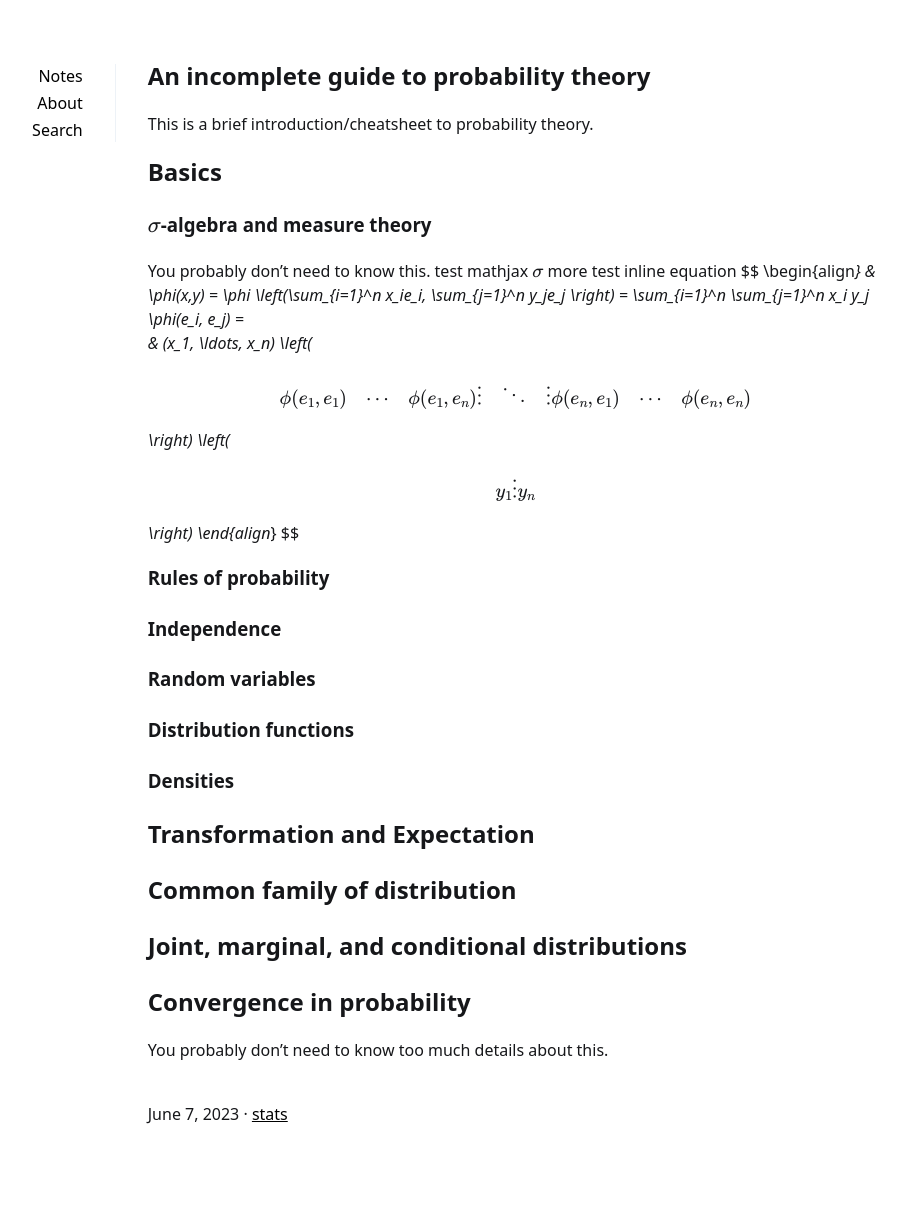
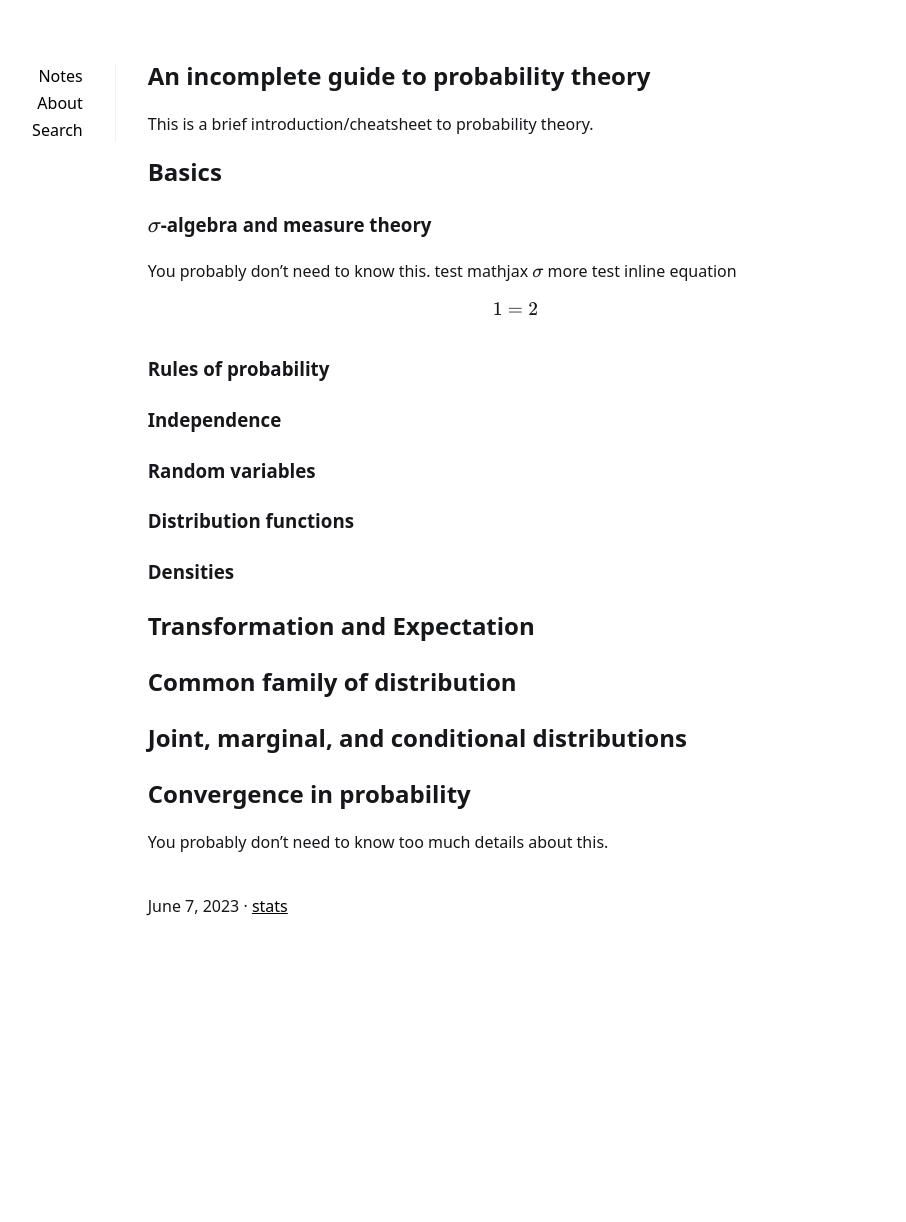
Before and after one commit to acneyouth1996/notes, a Jekyll site: the page built from _posts/2023-06-07-prob-theory.md, in a window 1280 px wide. Shown: the whole page, without its empty margins (205-1111 px from the left). Built offline with Jekyll 4.4.1, drawn with Linux system fonts in a browser that asks for light colours; after the commit the page ends 1014 px from its top, so only the background shows below that.

Commit message:
new post

```diff
--- a/_posts/2023-06-07-prob-theory.md
+++ b/_posts/2023-06-07-prob-theory.md
@@ -20,20 +20,7 @@ You probably don't need to know this.
 test mathjax $$\sigma$$
 more test inline equation
 \$$
-\begin{align*}
-  & \phi(x,y) = \phi \left(\sum_{i=1}^n x_ie_i, \sum_{j=1}^n y_je_j \right)
-  = \sum_{i=1}^n \sum_{j=1}^n x_i y_j \phi(e_i, e_j) = \\
-  & (x_1, \ldots, x_n) \left( \begin{array}{ccc}
-      \phi(e_1, e_1) & \cdots & \phi(e_1, e_n) \\
-      \vdots & \ddots & \vdots \\
-      \phi(e_n, e_1) & \cdots & \phi(e_n, e_n)
-    \end{array} \right)
-  \left( \begin{array}{c}
-      y_1 \\
-      \vdots \\
-      y_n
-    \end{array} \right)
-\end{align*}
+    1 = 2
 $$
 ### Rules of probability
 ### Independence
```
Also changed, not shown: 7 other files.
